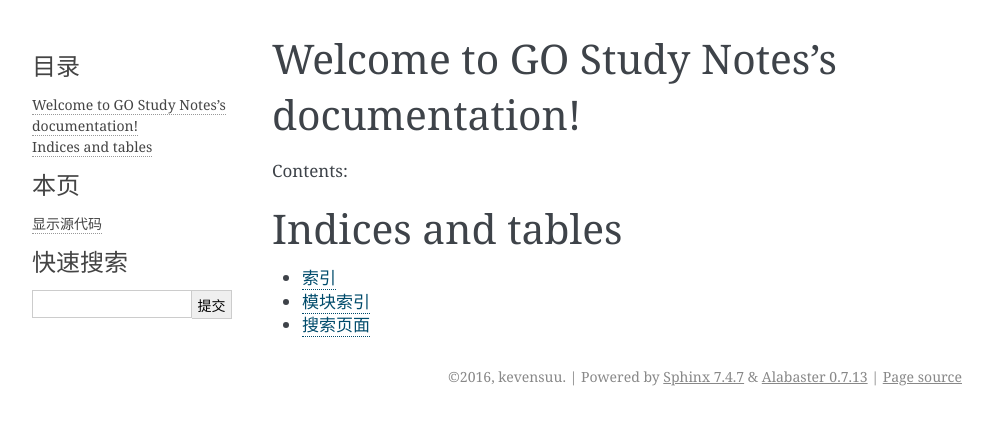
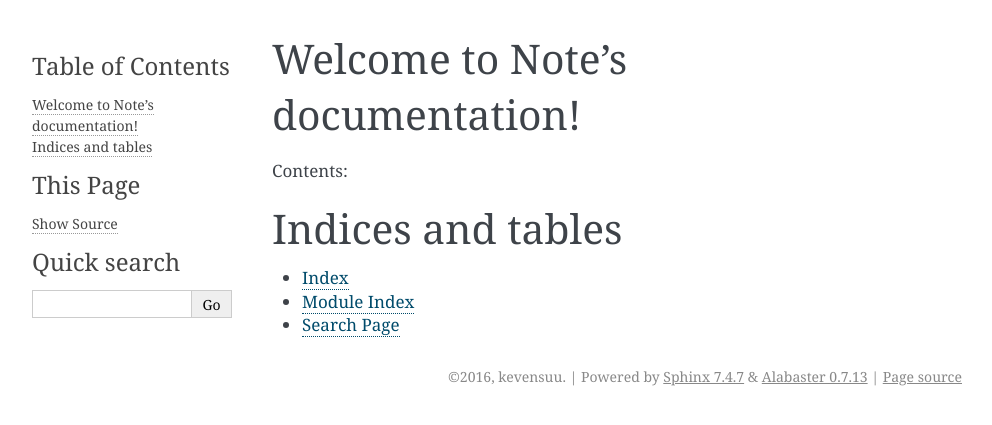
Before and after one commit to kevensuu/test_doc, a Sphinx documentation site: the page built from source/index.rst, in a window 1280 px wide. Shown: the top 425 px of the page, without its empty margins (148-1140 px from the left). Built offline with Sphinx 7.4.7, drawn with Linux system fonts in a browser that asks for light colours.

Commit message:
no message

```diff
--- a/source/conf.py
+++ b/source/conf.py
@@ -1,7 +1,7 @@
 # -*- coding: utf-8 -*-
 #
-# GO Study Notes documentation build configuration file, created by
-# sphinx-quickstart on Fri Sep 30 06:06:16 2016.
+# Note documentation build configuration file, created by
+# sphinx-quickstart on Fri Sep 30 08:50:27 2016.
 #
 # This file is execfile()d with the current directory set to its
 # containing dir.
@@ -29,12 +29,7 @@
 # Add any Sphinx extension module names here, as strings. They can be
 # extensions coming with Sphinx (named 'sphinx.ext.*') or your custom
 # ones.
-extensions = [
-    'sphinx.ext.doctest',
-    'sphinx.ext.intersphinx',
-    'sphinx.ext.todo',
-    'sphinx.ext.mathjax',
-]
+extensions = []
 
 # Add any paths that contain templates here, relative to this directory.
 templates_path = ['_templates']
@@ -53,7 +48,7 @@ source_suffix = '.rst'
 master_doc = 'index'
 
 # General information about the project.
-project = u'GO Study Notes'
+project = u'Note'
 copyright = u'2016, kevensuu'
 author = u'kevensuu'
 
@@ -62,16 +57,16 @@ author = u'kevensuu'
 # built documents.
 #
 # The short X.Y version.
-version = u'0.0.1'
+version = u'0.1.0'
 # The full version, including alpha/beta/rc tags.
-release = u'0.0.1'
+release = u'0.1.0'
 
 # The language for content autogenerated by Sphinx. Refer to documentation
 # for a list of supported languages.
 #
 # This is also used if you do content translation via gettext catalogs.
 # Usually you set "language" from the command line for these cases.
-language = 'zh_CN'
+language = None
 
 # There are two options for replacing |today|: either, you set today to some
 # non-false value, then it is used:
@@ -116,7 +111,7 @@ pygments_style = 'sphinx'
 # keep_warnings = False
 
 # If true, `todo` and `todoList` produce output, else they produce nothing.
-todo_include_todos = True
+todo_include_todos = False
 
 
 # -- Options for HTML output ----------------------------------------------
@@ -138,7 +133,7 @@ html_theme = 'alabaster'
 # The name for this set of Sphinx documents.
 # "<project> v<release> documentation" by default.
 #
-# html_title = u'GO Study Notes v0.0.1'
+# html_title = u'Note v0.1.0'
 
 # A shorter title for the navigation bar.  Default is the same as html_title.
 #
@@ -238,7 +233,7 @@ html_static_path = ['_static']
 # html_search_scorer = 'scorer.js'
 
 # Output file base name for HTML help builder.
-htmlhelp_basename = 'GOStudyNotesdoc'
+htmlhelp_basename = 'Notedoc'
 
 # -- Options for LaTeX output ---------------------------------------------
 
@@ -264,7 +259,7 @@ latex_elements = {
 # (source start file, target name, title,
 #  author, documentclass [howto, manual, or own class]).
 latex_documents = [
-    (master_doc, 'GOStudyNotes.tex', u'GO Study Notes Documentation',
+    (master_doc, 'Note.tex', u'Note Documentation',
      u'kevensuu', 'manual'),
 ]
 
@@ -306,7 +301,7 @@ latex_documents = [
 # One entry per manual page. List of tuples
 # (source start file, name, description, authors, manual section).
 man_pages = [
-    (master_doc, 'gostudynotes', u'GO Study Notes Documentation',
+    (master_doc, 'note', u'Note Documentation',
      [author], 1)
 ]
 
@@ -321,8 +316,8 @@ man_pages = [
 # (source start file, target name, title, author,
 #  dir menu entry, description, category)
 texinfo_documents = [
-    (master_doc, 'GOStudyNotes', u'GO Study Notes Documentation',
-     author, 'GOStudyNotes', 'One line description of project.',
+    (master_doc, 'Note', u'Note Documentation',
+     author, 'Note', 'One line description of project.',
      'Miscellaneous'),
 ]
 
@@ -341,7 +336,3 @@ texinfo_documents = [
 # If true, do not generate a @detailmenu in the "Top" node's menu.
 #
 # texinfo_no_detailmenu = False
-
-
-# Example configuration for intersphinx: refer to the Python standard library.
-intersphinx_mapping = {'https://docs.python.org/': None}
--- a/source/index.rst
+++ b/source/index.rst
@@ -1,10 +1,10 @@
-.. GO Study Notes documentation master file, created by
-   sphinx-quickstart on Fri Sep 30 06:06:16 2016.
+.. Note documentation master file, created by
+   sphinx-quickstart on Fri Sep 30 08:50:27 2016.
    You can adapt this file completely to your liking, but it should at least
    contain the root `toctree` directive.
 
-Welcome to GO Study Notes's documentation!
-==========================================
+Welcome to Note's documentation!
+================================
 
 Contents:
 
```
Also changed, not shown: 2 other files.
